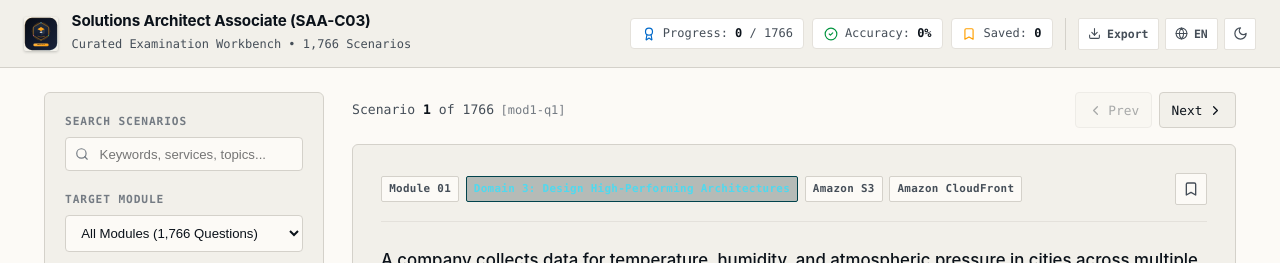
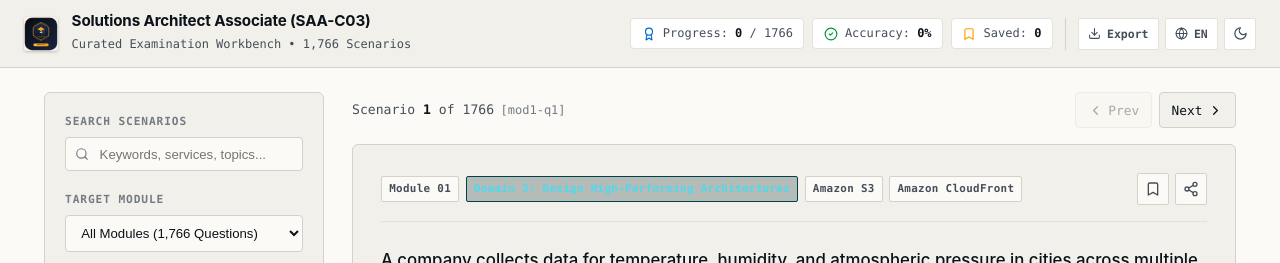
Before and after one commit to AtaCanYmc/AWS-SAA-C03-Study-Notes, a React (Vite) app in the folder web/: page / in a window 1280 px wide. Shown: the top 263 px of the page. Built offline with nearby package versions, Linux system fonts and the light colour scheme.

Commit message:
feat(web): add share question button with Web Share API and deep-linking

```diff
--- a/web/src/App.tsx
+++ b/web/src/App.tsx
@@ -20,7 +20,9 @@ import {
   X,
   FileText,
   FileSpreadsheet,
-  FileCode
+  FileCode,
+  Share2,
+  Check
 } from 'lucide-react';
 import type { Question, FilterStatus } from './types';
 import questionsEn from './data/questions_en.json';
@@ -233,6 +235,66 @@ export const App: React.FC = () => {
       ...prev,
       [currentQ.id]: { selected, isCorrect }
     }));
+  };
+
+  const [isShareCopied, setIsShareCopied] = useState(false);
+
+  // Deep-linking via ?q=id or #id on initial load
+  const [initialQId] = useState<string | null>(() => {
+    try {
+      const params = new URLSearchParams(window.location.search);
+      const qFromQuery = params.get('q');
+      if (qFromQuery) return qFromQuery.trim();
+      const hash = window.location.hash.replace('#', '').trim();
+      if (hash) return hash;
+      return null;
+    } catch {
+      return null;
+    }
+  });
+
+  useEffect(() => {
+    if (initialQId && filteredQuestions.length > 0) {
+      const targetIdx = filteredQuestions.findIndex(q => q.id.toLowerCase() === initialQId.toLowerCase());
+      if (targetIdx !== -1) {
+        setCurrentIndex(targetIdx);
+      }
+    }
+  }, [initialQId, filteredQuestions]);
+
+  const handleShareQuestion = async () => {
+    if (!currentQ) return;
+    const shareUrl = `${window.location.origin}${window.location.pathname}?q=${encodeURIComponent(currentQ.id)}`;
+    const shareTitle = `AWS SAA-C03 Scenario [${currentQ.id}]`;
+    const shareText = `[AWS SAA-C03] Scenario ${currentQ.id}:\n${currentQ.questionText.slice(0, 150)}...`;
+
+    if (navigator.share) {
+      try {
+        await navigator.share({
+          title: shareTitle,
+          text: shareText,
+          url: shareUrl,
+        });
+        return;
+      } catch (e: any) {
+        if (e.name === 'AbortError') return;
+      }
+    }
+
+    try {
+      await navigator.clipboard.writeText(shareUrl);
+      setIsShareCopied(true);
+      setTimeout(() => setIsShareCopied(false), 2200);
+    } catch {
+      const input = document.createElement('input');
+      input.value = shareUrl;
+      document.body.appendChild(input);
+      input.select();
+      document.execCommand('copy');
+      document.body.removeChild(input);
+      setIsShareCopied(true);
+      setTimeout(() => setIsShareCopied(false), 2200);
+    }
   };
 
   const toggleBookmark = (id: string) => {
@@ -586,6 +648,19 @@ export const App: React.FC = () => {
                     >
                       {bookmarks.has(currentQ.id) ? <BookmarkCheck size={16} /> : <Bookmark size={16} />}
                     </button>
+                    <button
+                      className={`icon-tool-btn ${isShareCopied ? 'shared' : ''}`}
+                      onClick={handleShareQuestion}
+                      title={isShareCopied ? t.shareCopied : t.shareQuestion}
+                      aria-label="Share scenario"
+                    >
+                      {isShareCopied ? <Check size={16} color="var(--color-correct)" /> : <Share2 size={16} />}
+                    </button>
+                    {isShareCopied && (
+                      <div className="share-toast">
+                        {t.shareCopied}
+                      </div>
+                    )}
                     {isCurrentRevealed && (
                       <button
                         className="icon-tool-btn"
--- a/web/src/i18n.ts
+++ b/web/src/i18n.ts
@@ -51,6 +51,8 @@ export const translations = {
     officialDocsLabel: 'Official AWS Reference Architecture:',
     bookmarkAdd: 'Bookmark Scenario (S)',
     bookmarkRemove: 'Remove Bookmark (S)',
+    shareQuestion: 'Share Scenario Link',
+    shareCopied: 'Link copied to clipboard!',
     resetQuestion: 'Reset this question',
     footer: 'AWS Certified Solutions Architect — Associate (SAA-C03) • Editorial Workbench PWA • Offline Engine',
     themeLight: 'Switch to Light theme',
@@ -120,6 +122,8 @@ export const translations = {
     officialDocsLabel: 'Resmi AWS Referans Mimarisi:',
     bookmarkAdd: 'Soruyu Yıldızla (S)',
     bookmarkRemove: 'Yıldızı Kaldır (S)',
+    shareQuestion: 'Soruyu Paylaş',
+    shareCopied: 'Bağlantı panoya kopyalandı!',
     resetQuestion: 'Bu soruyu sıfırla',
     footer: 'AWS Certified Solutions Architect — Associate (SAA-C03) • Editorial Workbench PWA • Çevrimdışı Çalışır',
     themeLight: 'Açık temaya geç',
--- a/web/src/styles.css
+++ b/web/src/styles.css
@@ -467,6 +467,7 @@ section.scenario-canvas {
   display: flex;
   align-items: center;
   gap: 0.4rem;
+  position: relative;
 }
 
 .icon-tool-btn {
@@ -492,6 +493,31 @@ section.scenario-canvas {
   color: oklch(0.78 0.18 70);
   border-color: oklch(0.78 0.18 70);
   background: oklch(0.78 0.18 70 / 0.15);
+}
+
+.icon-tool-btn.shared {
+  color: var(--color-correct);
+  border-color: var(--color-correct);
+  background: oklch(0.72 0.17 145 / 0.15);
+}
+
+.share-toast {
+  position: absolute;
+  top: 100%;
+  right: 0;
+  margin-top: 0.45rem;
+  background: var(--color-paper-card);
+  border: 1px solid var(--color-correct);
+  color: var(--color-ink);
+  font-family: var(--font-mono);
+  font-size: 0.72rem;
+  font-weight: 500;
+  padding: 0.3rem 0.6rem;
+  border-radius: var(--radius-xs);
+  white-space: nowrap;
+  box-shadow: 0 4px 14px rgba(0, 0, 0, 0.28);
+  z-index: 20;
+  pointer-events: none;
 }
 
 /* Question Scenario Typography */
```
